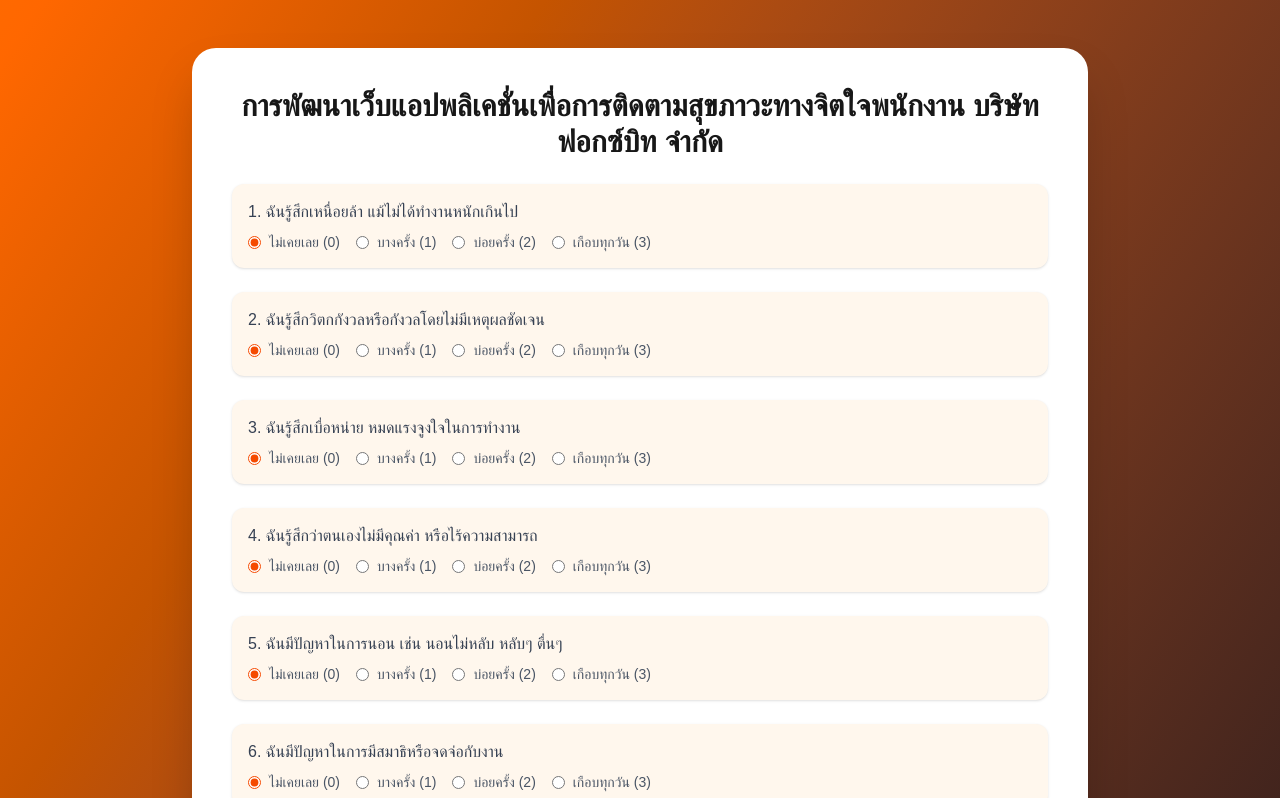
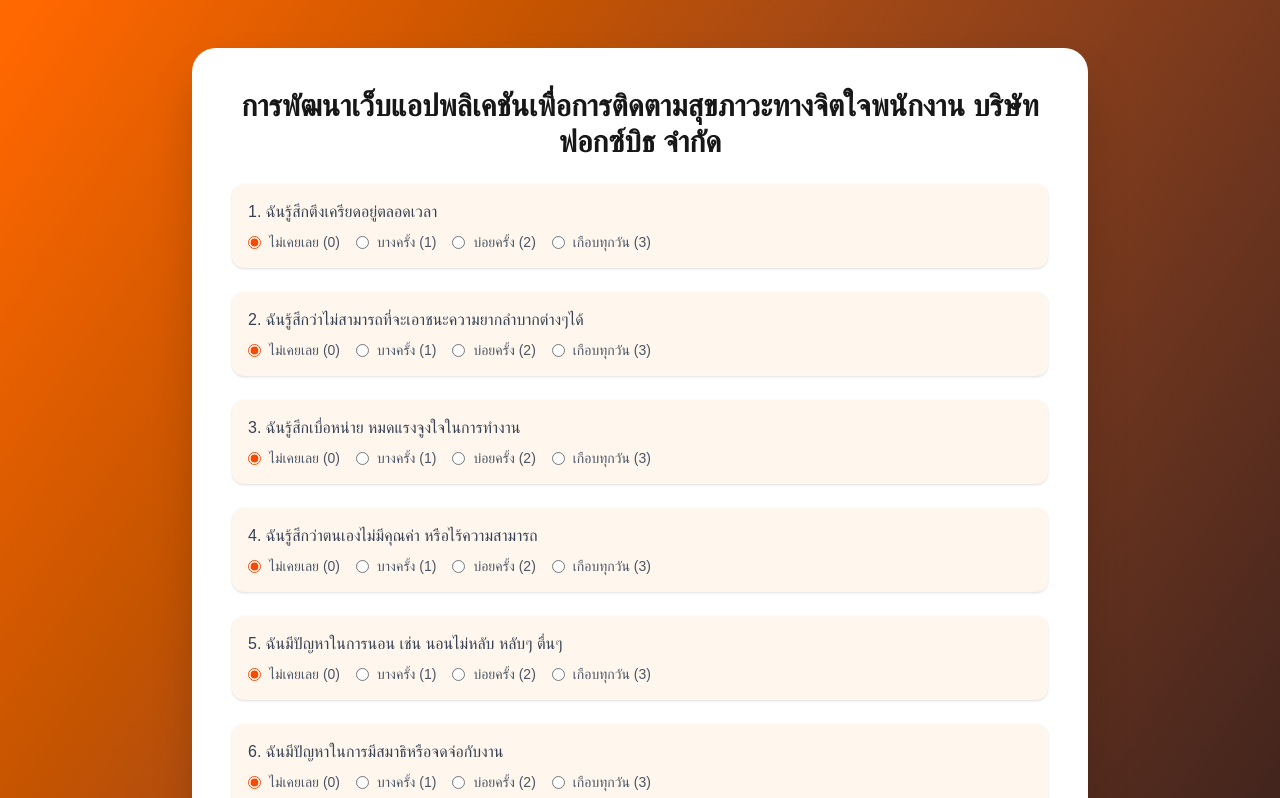
Before and after one commit to tortor1011/Capstoneproject--psychology-foxbith, a Next.js app in the folder FRONTEND/mental-health-checkin/: page / in a window 1280 px wide. Shown: the top 798 px of the page. Built offline with nearby package versions, Linux system fonts and the light colour scheme.

Commit message:
update mental health questionnaire questions and improve UI text

```diff
--- a/FRONTEND/mental-health-checkin/src/pages/index.tsx
+++ b/FRONTEND/mental-health-checkin/src/pages/index.tsx
@@ -2,8 +2,8 @@
 import axios from "axios";
 
 const questions = [
-  "ฉันรู้สึกเหนื่อยล้า แม้ไม่ได้ทำงานหนักเกินไป",
-  "ฉันรู้สึกวิตกกังวลหรือกังวลโดยไม่มีเหตุผลชัดเจน",
+  "ฉันรู้สึกตึงเครียดอยู่ตลอดเวลา",
+  "ฉันรู้สึกว่าไม่สามารถที่จะเอาชนะความยากลำบากต่างๆได้",
   "ฉันรู้สึกเบื่อหน่าย หมดแรงจูงใจในการทำงาน",
   "ฉันรู้สึกว่าตนเองไม่มีคุณค่า หรือไร้ความสามารถ",
   "ฉันมีปัญหาในการนอน เช่น นอนไม่หลับ หลับๆ ตื่นๆ",
@@ -64,8 +64,8 @@
     <div className="min-h-screen bg-gradient-to-br from-orange-500 to-gray-950 py-12 px-6 font-sans">
       <div className="max-w-4xl mx-auto bg-white shadow-2xl rounded-3xl p-10">
         <h1 className="text-3xl font-bold text-center text-black-600 mb-6">
-          การพัฒนาเว็บแอปพลิเคชั่นเพื่อการติดตามสุขภาวะทางจิตใจพนักงาน
-บริษัท ฟอกซ์บิท จํากัด
+          การพัฒนาเว็บแอปพลิเคชันเพื่อการติดตามสุขภาวะทางจิตใจพนักงาน
+บริษัท ฟอกซ์บิธ จํากัด
         </h1>
         <form onSubmit={handleSubmit} className="space-y-6">
           {questions.map((q, qIndex) => (
@@ -94,7 +94,7 @@
           <div className="text-center">
             <button
               type="submit"
-              className="bg-orange-600 text-white px-6 py-2 rounded-full shadow-lg hover:bg-purple-600 transition"
+              className="bg-orange-600 text-white px-6 py-2 rounded-full shadow-lg hover:bg-orange-950 transition"
             >
               ส่งแบบประเมิน
             </button>
```
